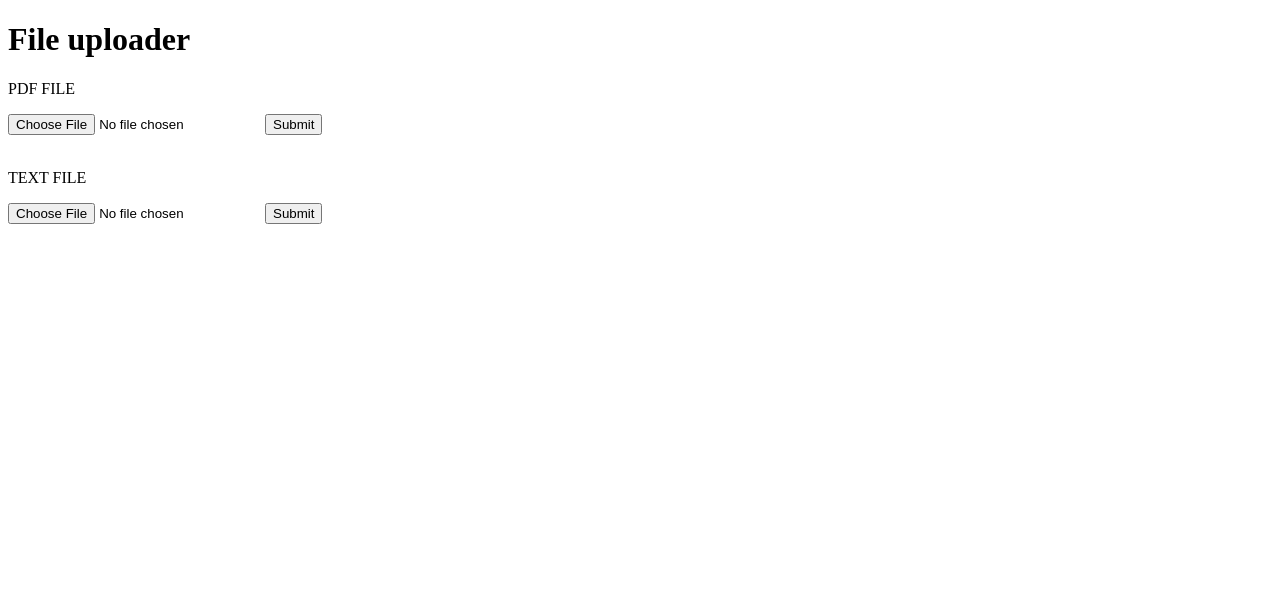
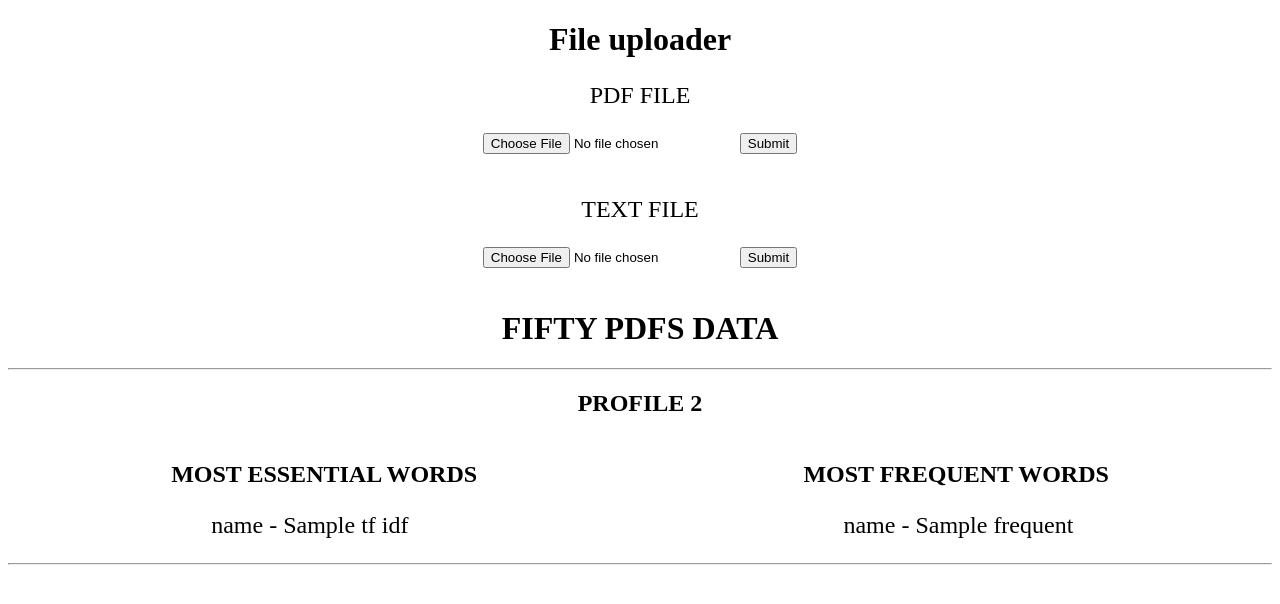
Before and after one commit to akil-ahmed3/cv-task, a Flask app: template src/templates/upload.html in a window 1280 px wide. Shown: the top 604 px of the page. Run offline with Flask 2, Linux system fonts and the light colour scheme; the template is opened without the code that fills it: most values are stand-ins (such as "Sample title", 1, 10 or a date in 2020).

Commit message:
fifty pdf data dded to web page

```diff
--- a/src/app.py
+++ b/src/app.py
@@ -4,34 +4,52 @@ import sys
 from flask import Flask, jsonify, request, render_template
 from nlpCode.pdfToCsv import *
 from nlpCode.frequentWords import *
-
+from nlpCode.fiftyPdf import *
 
 app = Flask(__name__)
 
 APP_ROOT = os.path.dirname(os.path.abspath(__file__))
 
 
+def format_data(tf, frequent):
+    new_tf = json.loads(tf.to_json())
+    new_frequent = json.loads(frequent.to_json())
+    new_frequent_dict = {}
+
+    for f in new_frequent["0"].keys():
+        new_frequent_dict[new_frequent["0"][f]] = new_frequent["1"][f]
+
+    to_be_send = {"tf_idf": new_tf["TF-IDF"], "frequent": new_frequent_dict}
+
+    return to_be_send
+
+
 @app.route("/")
 def index():
-    return render_template("upload.html")
+    data = fifty_data_func("../profiles/")
+    fify_pdf_array = []
+    for item in data:
+        (tf, frequent) = item
+
+        single_data = format_data(tf, frequent)
+
+        fify_pdf_array.append(single_data)
+
+    return render_template("upload.html", data=fify_pdf_array)
 
 
 @app.route("/upload_pdf", methods=["POST"])
 def upload_pdf():
     dataFrame = pd.DataFrame()
     target = os.path.join(APP_ROOT, "temp/")
-    print(target)
 
     if not os.path.isdir(target):
         os.mkdir(target)
 
     for file in request.files.getlist("file"):
-        print(file)
 
         filename = file.filename
         destination = "/".join([target, filename])
-
-        print(destination)
 
         file.save(destination)
         data = dataFrame.append({"data": pdfToCsv(destination, "")}, ignore_index=True)
@@ -43,19 +61,7 @@ def upload_pdf():
 
         (tf, frequent) = frequentAndEssentialWords(text)
 
-        print(tf.to_json())
-        print(frequent.to_json())
-
-        new_tf = json.loads(tf.to_json())
-        new_frequent = json.loads(frequent.to_json())
-        new_frequent_dict = {}
-
-        for f in new_frequent["0"].keys():
-            new_frequent_dict[new_frequent["0"][f]] = new_frequent["1"][f]
-
-        to_be_send = {"tf_idf": new_tf["TF-IDF"], "frequent": new_frequent_dict}
-
-        print(to_be_send)
+        to_be_send = format_data(tf, frequent)
 
         return render_template("complete.html", toBeSend=to_be_send)
 
@@ -64,13 +70,11 @@ def upload_pdf():
 def upload_text():
     dataFrame = pd.DataFrame()
     target = os.path.join(APP_ROOT, "temp")
-    print(target)
 
     if not os.path.isdir(target):
         os.mkdir(target)
 
     for file in request.files.getlist("file"):
-        print(file)
 
         filename = file.filename
         destination = "/".join([target, filename])
@@ -86,12 +90,7 @@ def upload_text():
 
         (tf, frequent) = frequentAndEssentialWords(text)
 
-        new_tf = tf.to_json(tf)
-        new_frequent = frequent.to_json(frequent)
-
-        to_be_send = {"tf": new_tf, "frequent": new_frequent}
-
-        print(to_be_send)
+        to_be_send = format_data(tf, frequent)
 
         return render_template("complete.html", toBeSend=to_be_send)
 
--- a/src/templates/complete.html
+++ b/src/templates/complete.html
@@ -13,6 +13,7 @@
       }
       .frequent {
         max-width: 40%;
+        text-align: left;
       }
       .main {
         display: flex;
--- a/src/templates/upload.html
+++ b/src/templates/upload.html
@@ -4,6 +4,31 @@
     <meta charset="UTF-8" />
     <meta name="viewport" content="width=device-width, initial-scale=1.0" />
     <title>Upload</title>
+    <style>
+      body {
+        text-align: center;
+      }
+      .essential {
+        max-width: 40%;
+        text-align: left;
+      }
+      .frequent {
+        max-width: 40%;
+        text-align: left;
+      }
+      .main {
+        display: flex;
+        justify-content: space-around;
+        text-align: left;
+      }
+      p {
+        font-size: 24px;
+      }
+      li {
+        font-size: 24px;
+        list-style: none;
+      }
+    </style>
   </head>
   <body>
     <h1>File uploader</h1>
@@ -28,5 +53,34 @@
       <input type="file" name="file" placeholder="TEXT FILE" label="PDF FILE" />
       <input type="submit" value="Submit" />
     </form>
+    <div>
+      <h1 style="padding-top: 20px">FIFTY PDFS DATA</h1>
+      {% for items in data %}
+      <hr />
+      <h2>PROFILE {{ data.index(items) + 1 }}</h2>
+      <div class="main">
+        <div class="essential">
+          <p>
+            <b>MOST ESSENTIAL WORDS </b>
+          </p>
+          {% for item in items['tf_idf'].keys() %}
+
+          <ul>
+            <li>{{item}} - {{items['tf_idf'][item]}}</li>
+          </ul>
+          {% endfor %}
+        </div>
+        <div class="frequent">
+          <p><b>MOST FREQUENT WORDS </b></p>
+          {% for item in items['frequent'].keys() %}
+          <ul>
+            <li>{{item}} - {{items['frequent'][item]}}</li>
+          </ul>
+          {% endfor %}
+        </div>
+      </div>
+      <hr />
+      {% endfor %}
+    </div>
   </body>
 </html>
```
Also changed, not shown: src/nlpCode/fiftyPdf.py (+24 -20 lines), src/output.txt (+24 -15 lines).
